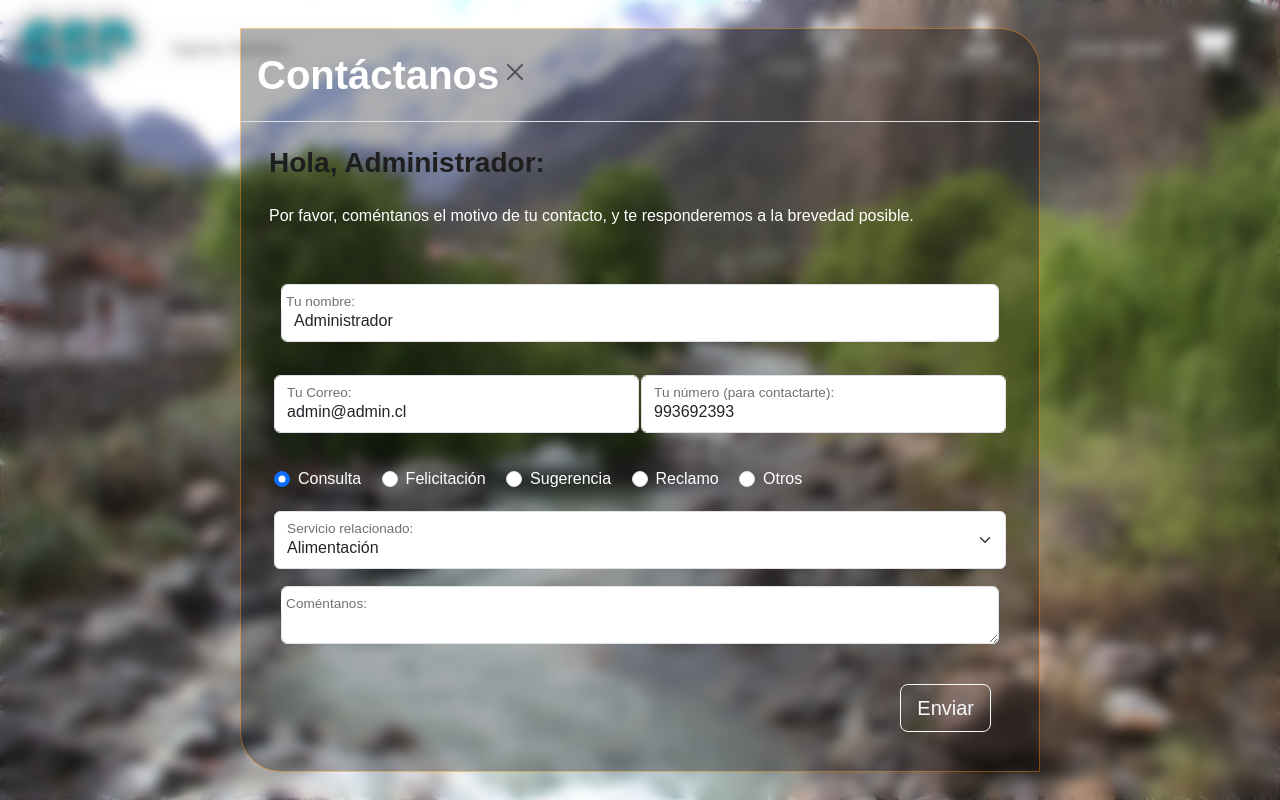
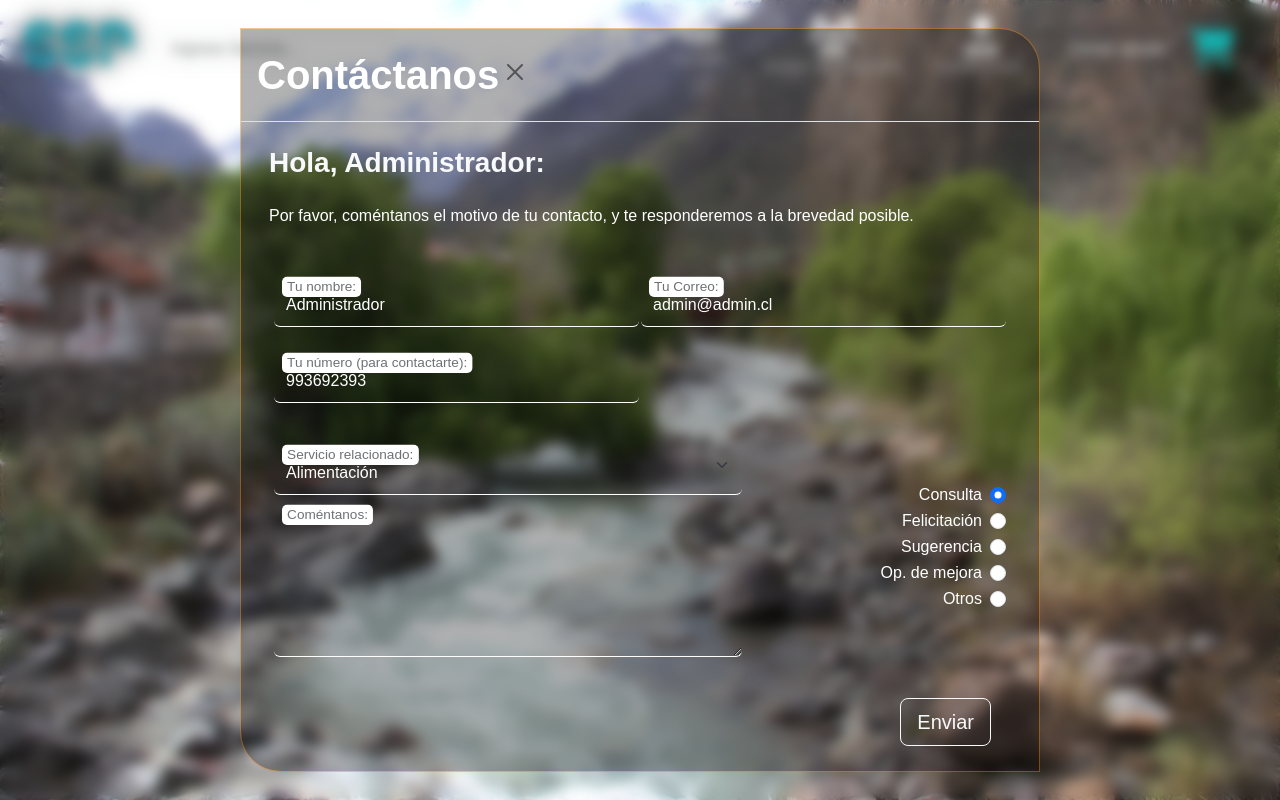
Before and after one commit to AiakosCl/GSER-solicitudes, a Django app: page /contacto/ in a window 1280 px wide. Run offline with Django 4.2, Linux system fonts and the light colour scheme; a user stored in the database is signed in; data comes from the database, SQL or seed files in the repository; both versions use the stored data as it was after the commit; parts of the project's set-up code (start-up, migrations or seed data) failed here and were passed over.

Commit message:
Mejora de formularios existentes

```diff
--- a/templates/contacto.html
+++ b/templates/contacto.html
@@ -10,7 +10,7 @@
 
 <!-- Modal -->
 <div class="modal fade" id="FormularioContacto" tabindex="-1" aria-labelledby="NuevoModalLabel"
-    aria-hidden="true" style="background-color: rgb(255, 255, 255,0.4);">
+    aria-hidden="true">
     <div class="modal-dialog modal-dialog-centered modal-dialog-scrollable modal-lg">
         <div class="modal-content">
             <div class="modal-header">
@@ -21,7 +21,7 @@
             <div class="modal-body">
                 <!-- formulario de contacto/sugerencia -->
                 <div class="container text-start py-2" style="width: 100%;">
-                    <h3 class="fw-bold">Hola, {{usuario.first_name}}:</h3><br>
+                    <h3 class="fw-bold text-light">Hola, {{usuario.first_name}}:</h3><br>
                     <div class="d-none d-md-block">Por favor, coméntanos el motivo de tu contacto, y te responderemos a
                         la brevedad posible.</div>
                 </div>
@@ -33,22 +33,19 @@
                         <input type="hidden" class="form-control" id="id_usuario" name="usuario"
                             placeholder="Su nombre" value={{usuario.id|default_if_none:''}}>
                     </div>
-                    <div class="text-danger">
-                        {{usuario.first_name.errors}}
-                    </div>
-                    <div class="form-floating mb-3">
-                        <input type="text" class="form-control" id="id_NombreCliente" name="NombreCliente"
-                            placeholder="Su nombre" value={{usuario.first_name|default_if_none:''}}>
-                        <label for="id_NombreCliente" class="form-label">Tu nombre:</label>
-                        <div class="text-danger">
-                            <small>{{usuario.first_name.errors}}</small>
-                        </div>
-                    </div>
+
                     <table>
                         <tr>
                             <td>
                                 <div class="form-floating mb-3">
-                                    <input type="email" class="form-control" id="id_EmailCliente" name="emailcliente"
+                                    <input type="text" class="form-control" id="id_NombreCliente" name="NombreCliente" style="background-color: transparent; color:white; border: none; border-bottom: 1px solid;"
+                                        placeholder="Su nombre" value={{usuario.first_name|default_if_none:''}}>
+                                    <label for="id_NombreCliente" class="form-label">Tu nombre:</label>
+                                </div>
+                            </td>
+                            <td>
+                                <div class="form-floating mb-3">
+                                    <input type="email" class="form-control" id="id_EmailCliente" name="emailcliente" style="background-color: transparent; color:white; border: none; border-bottom: 1px solid;"
                                         placeholder="correo@electronico.com" value="{{usuario.email|default_if_none:''}}">
                                     <label for="id_EmailCliente" class="form-label">{{formulario.emailcliente.label|title}}</label>
                                     <div class="text-danger">
@@ -56,9 +53,12 @@
                                     </div>
                                 </div>
                             </td>
+                        </tr>
+                        <tr>
                             <td>
                                 <div class="form-floating mb-3">
-                                    <input type="text" class="form-control" id="telefono" name="telefono" value="{{usuario.telefono|default_if_none:''}}">
+                                    <input type="text" class="form-control" id="telefono" name="telefono" style="background-color: transparent; color:white; border: none; border-bottom: 1px solid;"
+                                    value="{{usuario.telefono|default_if_none:''}}">
                                     <label for="telefono" class="form-label">{{formulario.telefono.label}}</label>
                                     <div class="text-danger">
                                         <small>{{formulario.telefono.errors}}</small>
@@ -67,35 +67,46 @@
                             </td>
                         </tr>
                     </table>
+
                     <table>
                         <tr>
                             <td>
+                                <div class="form-floating">
+                                    <select name="area" id="selector_area" class="form-select" style="background-color: transparent; color:white; border: none; border-bottom: 1px solid;">
+                                        {% for area in areas %}
+                                        <option value="{{area.id}}" style="color:black;">{{area.nombre_area}}</option>
+                                        {% endfor %}
+                                    </select>
+                                    <label for="selector_area">Servicio relacionado:</label>
+                                </div>
+                            </td>
+                            <td rowspan="2">
                                 <div class="mb-3">
-                                    <div class="form-check form-check-inline">
+                                    <div class="form-check form-check-reverse">
                                         <input class="form-check-input" type="radio" name="tipo_contacto" id="flexRadioDefault1" value="consulta" checked>
                                         <label class="form-check-label" for="flexRadioDefault1">
                                             Consulta
                                         </label>
                                     </div>
-                                    <div class="form-check form-check-inline">
+                                    <div class="form-check form-check-reverse">
                                         <input class="form-check-input" type="radio" name="tipo_contacto" id="flexRadioDefault2" value="felicitacion">
                                         <label class="form-check-label" for="flexRadioDefault2">
                                             Felicitación
                                         </label>
                                     </div>
-                                    <div class="form-check form-check-inline">
+                                    <div class="form-check form-check-reverse">
                                         <input class="form-check-input" type="radio" name="tipo_contacto" id="flexRadioDefault3" value="sugerencia">
                                         <label class="form-check-label" for="flexRadioDefault3">
                                             Sugerencia
                                         </label>
                                     </div>
-                                    <div class="form-check form-check-inline">
+                                    <div class="form-check form-check-reverse">
                                         <input class="form-check-input" type="radio" name="tipo_contacto" id="flexRadioDefault4" value="reclamo">
                                         <label class="form-check-label" for="flexRadioDefault4">
-                                            Reclamo
+                                            Op. de mejora
                                         </label>
                                     </div>
-                                    <div class="form-check form-check-inline">
+                                    <div class="form-check form-check-reverse">
                                         <input class="form-check-input" type="radio" name="tipo_contacto" id="flexRadioDefault5" value="otro">
                                         <label class="form-check-label" for="flexRadioDefault5">
                                             Otros
@@ -103,28 +114,19 @@
                                     </div>
                                 </div>
                             </td>
-                            <tr>
-                                <td>
-                                    <div class="form-floating">
-                                        <select name="area" id="selector_area" class="form-select">
-                                            {% for area in areas %}
-                                            <option value="{{area.id}}">{{area.nombre_area}}</option>
-                                            {% endfor %}
-                                        </select>
-                                        <label for="selector_area">Servicio relacionado:</label>
+                        </tr>
+                        <tr>
+                            <td>
+                                <div class="form-floating mb-3">
+                                    <textarea class="form-control" id="id_Mensaje" name="mensaje" rows="10" style="min-height: 10em;background-color: transparent; color:white; border: none; border-bottom: 1px solid;"></textarea>
+                                    <label for="id_Mensaje" class="form-label">Coméntanos:</label>
+                                    <div class="text-danger">
+                                        <small>{{formulario.mensaje.errors}}</small>
                                     </div>
-                                </td>
-                            </tr>
+                                </div>
+                            </td>
                         </tr>
                     </table>
-                    <div class="form-floating mb-3">
-                        <textarea class="form-control" id="id_Mensaje" name="mensaje" rows="3"></textarea>
-                        <label for="id_Mensaje" class="form-label">Coméntanos:</label>
-                        <div class="text-danger">
-                            <small>{{formulario.mensaje.errors}}</small>
-                        </div>
-                    </div>
-
                     <div class="my-3 text-end">
                         <button type="submit" class="btn btn-outline-light btn-lg m-2" href="#contenido">Enviar</button>
                     </div>
--- a/templates/includes/navbar.html
+++ b/templates/includes/navbar.html
@@ -108,7 +108,7 @@
                             <td>
                                 <a class="btn" data-bs-toggle="offcanvas" href="#PanelCarrito" role="button"
                                     aria-controls="#PanelCarrito">
-                                    <i class="fa-solid fa-cart-shopping fs-1 {% if carrito %}text-danger{% else %}text-light{% endif %}"></i></a>
+                                    <i class="fa-solid fa-cart-shopping fs-1 {% if carrito %}fa-bounce" style='color: #f35525;'{% else %}" style='color: #13b9b6;'{% endif %}"></i></a>
                             </td>
                         </tr>
                     </table>
--- a/web/views.py
+++ b/web/views.py
@@ -411,7 +411,7 @@ def realizar_pedido(request):
             # Crear el pedido
             pedido = Pedido.objects.create(
                 usuario=request.user,
-                fecha_creacion = datetime.now(pytz.timezone('America/Santiago')),
+                fecha_creacion = datetime.now(pytz.timezone('America/Santiago')), # Se obtiene la fecha y hora actual y localiza la zona horaria de Chile
                 area_servicio=carrito.area_servicio,  # Se obtiene el Id de servicio de la tabla Carrito
                 ceco=request.user.ceco_id,  # Asignar el CECO del usuario. Se obtiene de la Tabla Usuario
                 total=0,  # Inicialmente cero, se calculará más adelante
@@ -441,7 +441,7 @@ def realizar_pedido(request):
         # Enviar correo de HTML
 
         asunto = f'Solicitud de {carrito.area_servicio.nombre_area}: {pedido.id}'
-        destinatarios = [request.user.email,'rmuno009@codelco.cl','galva026@contratistas.codelco.cl','jarayagg@gmail.com']
+        destinatarios = [request.user.email,'galva026@contratistas.codelco.cl']
 
         # Correo HTML
         avance = 20
@@ -496,7 +496,7 @@ def realizar_pedido(request):
 
         # Mensaje de éxito
         messages.success(request, '¡Hemos recibido su pedido! Esté atento a su correo.')
-    except Exception as e:
+    except Exception as e: #Si hubiera algún error...
         messages.error(request, f'Error al procesar el pedido: {str(e)}')
 
     return redirect('/')
```
Also changed, not shown: db.sqlite3.
